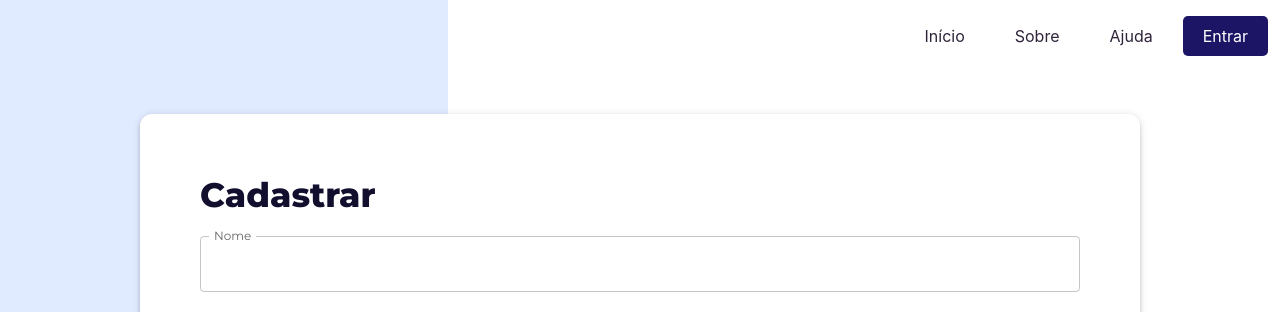
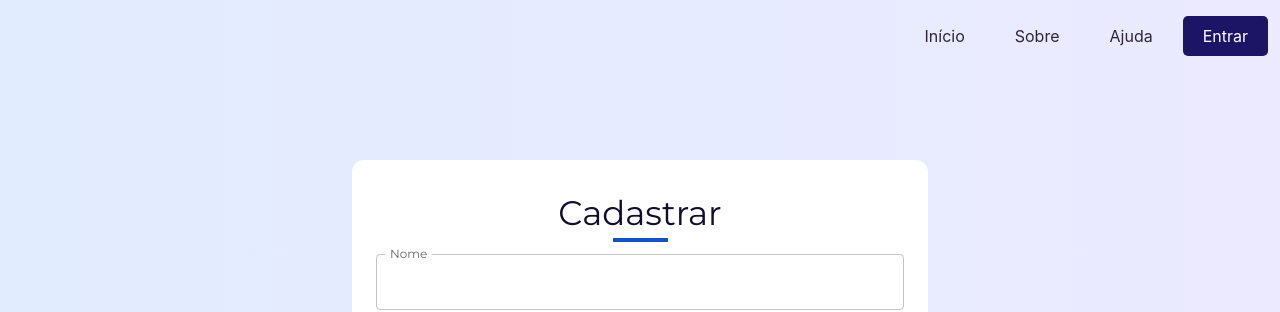
Before and after one commit to alinevitoriasi/boladao-web, a React (Create React App) app: page /cadastrar in a window 1280 px wide. Shown: the top 312 px of the page. Built offline with nearby package versions, Linux system fonts and the light colour scheme; no server answers; the HTML template or start-up script is replaced by a standard one.

Commit message:
Ajusta telas de autenticação

```diff
--- a/src/pages/Login/index.tsx
+++ b/src/pages/Login/index.tsx
@@ -6,7 +6,6 @@ import { useNavigate } from 'react-router-dom';
 import { useSnackbar } from 'notistack';
 import { useMutation } from 'react-query';
 
-import { Box, Grid, Typography } from '@mui/material';
 import Button from '../../components/Button';
 import Input from '../../components/Input';
 
@@ -14,6 +13,9 @@ import api from '../../services/api';
 import { login } from '../../services/auth';
 import { schemaLogin } from '../../schema/schema-login';
 import AuthContext from '../../services/auth/context/AuthContext';
+import AppForm from '../../components/AppForm/AppForm';
+import Typography from '../../components/Typography/Typography';
+import AppFooter from '../Footer';
 
 const Login = () => {
   const navigate = useNavigate();
@@ -40,29 +42,9 @@ const Login = () => {
   });
 
   return (
-    <Grid
-      container
-      direction='column'
-      justifyContent='center'
-      alignItems='center'
-      style={{ height: 'inherit' }}
-    >
-      <Box
-        sx={{
-          p: 15,
-          boxShadow: 3,
-          borderRadius: 3,
-          flexDirection: 'column',
-          justifyContent: 'center',
-          backgroundColor: '#FFFFFF',
-          minWidth: '40%',
-        }}
-      >
-        <Typography
-          variant='h4'
-          className='title'
-          sx={{ fontWeight: 800, paddingBottom: 5 }}
-        >
+    <>
+      <AppForm size={62}>
+        <Typography variant='h4' gutterBottom marked='center' align='center'>
           Entrar
         </Typography>
         <form onSubmit={handleSubmit((data: ILogin) => mutate(data))}>
@@ -95,8 +77,9 @@ const Login = () => {
           />
           <Button color='secondary' size='large' text='Entrar' type='submit' />
         </form>
-      </Box>
-    </Grid>
+      </AppForm>
+      <AppFooter />
+    </>
   );
 };
 
--- a/src/pages/SignUp/index.tsx
+++ b/src/pages/SignUp/index.tsx
@@ -1,6 +1,5 @@
 import React from 'react';
 
-import { Grid, Box, Typography } from '@mui/material';
 import { yupResolver } from '@hookform/resolvers/yup';
 import { useNavigate } from 'react-router-dom';
 import { useSnackbar } from 'notistack';
@@ -12,6 +11,9 @@ import { useForm } from 'react-hook-form';
 
 import { login } from '../../services/auth';
 import { schemaSignUp } from '../../schema/schema-sign-up';
+import AppForm from '../../components/AppForm/AppForm';
+import AppFooter from '../Footer';
+import Typography from '../../components/Typography/Typography';
 
 const SignUp = () => {
   const navigate = useNavigate();
@@ -45,29 +47,9 @@ const SignUp = () => {
   };
 
   return (
-    <Grid
-      container
-      direction='column'
-      justifyContent='center'
-      alignItems='center'
-      style={{ height: 'inherit' }}
-    >
-      <Box
-        sx={{
-          p: 15,
-          boxShadow: 3,
-          borderRadius: 3,
-          flexDirection: 'column',
-          justifyContent: 'center',
-          backgroundColor: '#FFFFFF',
-          minWidth: '40%',
-        }}
-      >
-        <Typography
-          variant='h4'
-          className='title'
-          sx={{ fontWeight: 800, paddingBottom: 5 }}
-        >
+    <>
+      <AppForm>
+        <Typography variant='h4' gutterBottom marked='center' align='center'>
           Cadastrar
         </Typography>
         <form onSubmit={handleSubmit(onSubmit)}>
@@ -135,8 +117,9 @@ const SignUp = () => {
             text='Cadastrar'
           />
         </form>
-      </Box>
-    </Grid>
+      </AppForm>
+      <AppFooter />
+    </>
   );
 };
 
```
